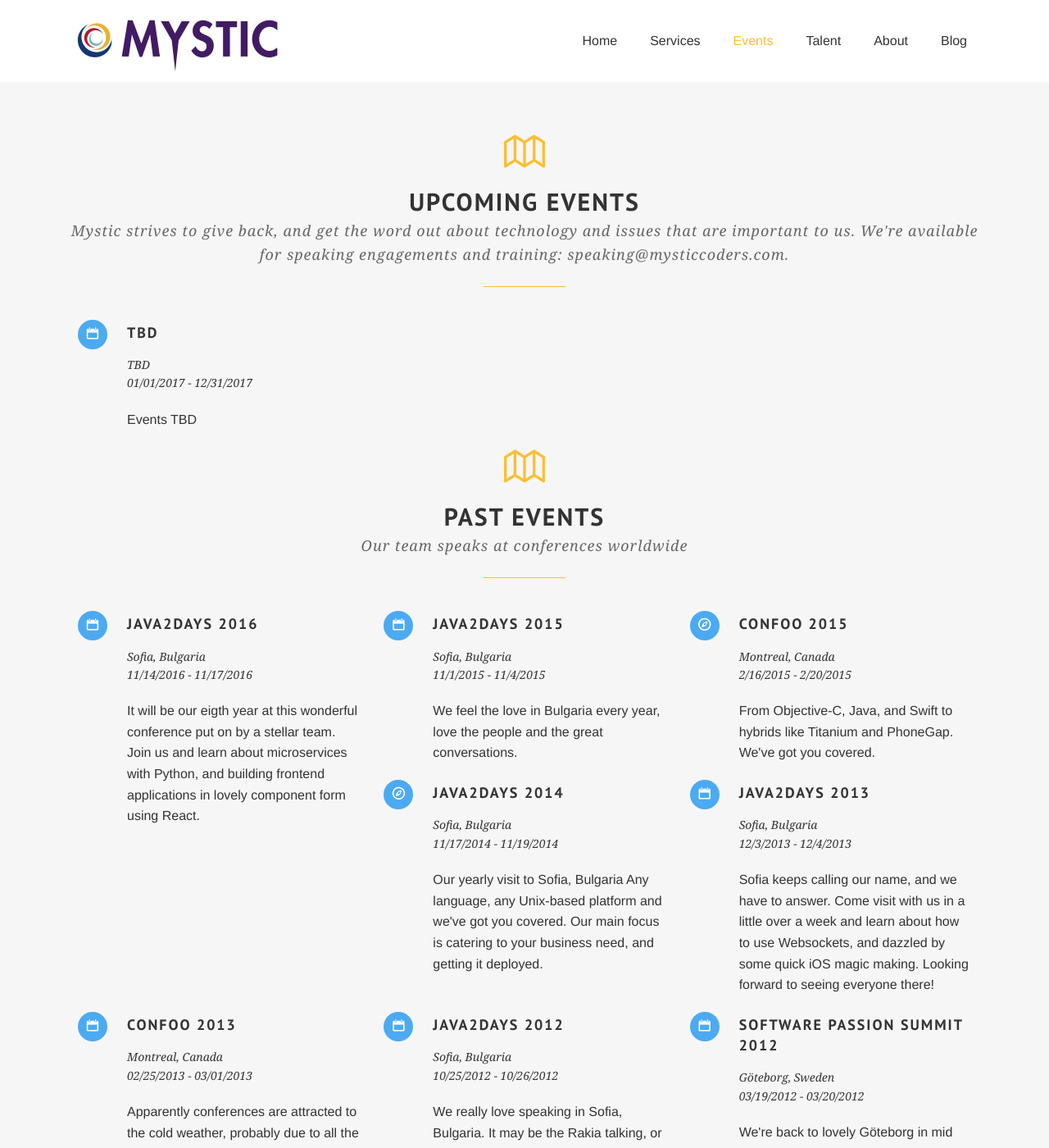
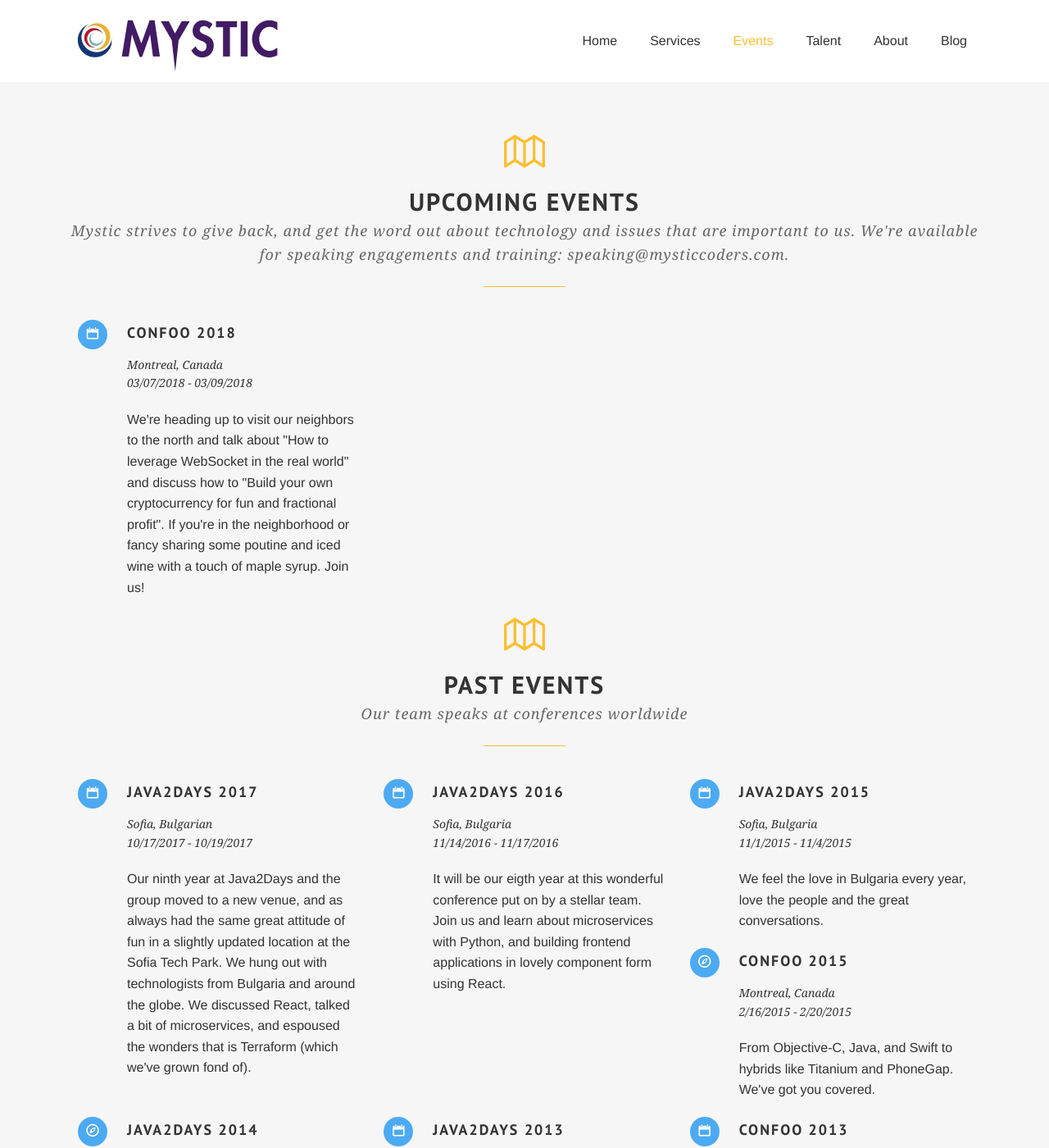
Before and after one commit to mysticcoders/www, a Jekyll site: the page built from events.html, in a window 1280 px wide and 1400 px high. Shown: the whole window at 82% size. Built offline with Jekyll 4.4.1, drawn with Linux system fonts in a browser that asks for light colours; some web fonts are replaced; comment, search, counter and statistics services are not loaded.

Commit message:
update the events

```diff
--- a/events.html
+++ b/events.html
@@ -4,14 +4,22 @@
 section_id: events
 events:
   -
-    - title: TBD
-      location: TBD
+    - title: ConFoo 2018
+      location: Montreal, Canada
       icon: calendar
-      dates: 01/01/2017 - 12/31/2017
+      dates: 03/07/2018 - 03/09/2018
       desc:
-        Events TBD
+        We're heading up to visit our neighbors to the north and talk about "How to leverage WebSocket in the real world" and discuss how to "Build your own cryptocurrency for fun and fractional profit".
+        If you're in the neighborhood or fancy sharing some poutine and iced wine with a touch of maple syrup. Join us!
 archive_events:
   -
+    - title: Java2Days 2017
+      location: Sofia, Bulgarian
+      icon: calendar
+      dates: 10/17/2017 - 10/19/2017
+      desc:
+        Our ninth year at Java2Days and the group moved to a new venue, and as always had the same great attitude of fun in a slightly updated location at the Sofia Tech Park. We hung out with
+        technologists from Bulgaria and around the globe. We discussed React, talked a bit of microservices, and espoused the wonders that is Terraform (which we've grown fond of).
     - title: Java2Days 2016
       location: Sofia, Bulgaria
       icon: calendar
```
